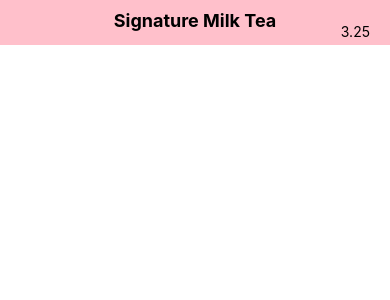
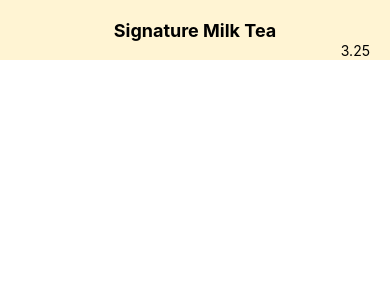
Before and after one commit to lilyzqy/Menu, a React Native app: screen / in a window 390 px wide. Shown: the top 300 px of the page. Built offline with nearby package versions, Linux system fonts and the light colour scheme.

Commit message:
styled head

```diff
--- a/App.js
+++ b/App.js
@@ -93,10 +93,10 @@ const styles = StyleSheet.create({
     justifyContent: 'space-between',
   },
   header:{
-    backgroundColor:'pink',
+    backgroundColor:'#fff4d3',
     width:'100%',
-    height:45,
-    paddingTop:10,
+    height:60,
+    paddingTop:20,
   },
   name:{
     textAlign: 'center',
@@ -107,6 +107,6 @@ const styles = StyleSheet.create({
     position:'absolute',
     right:0,
     marginRight:20,
-    paddingTop:13
+    paddingTop:22
   }
 });
```
